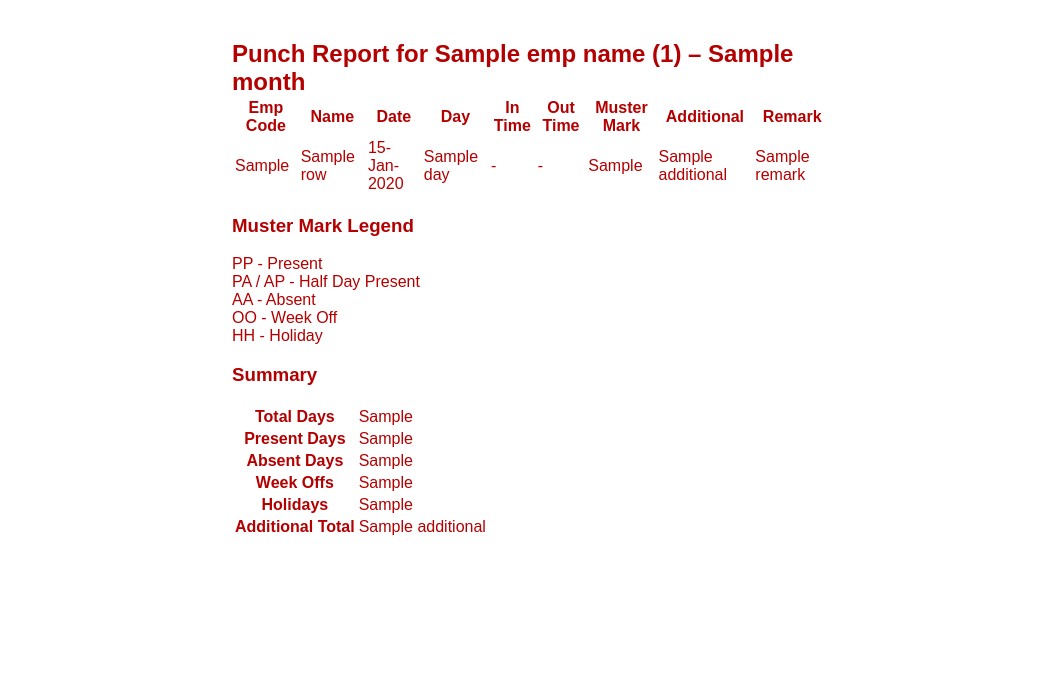
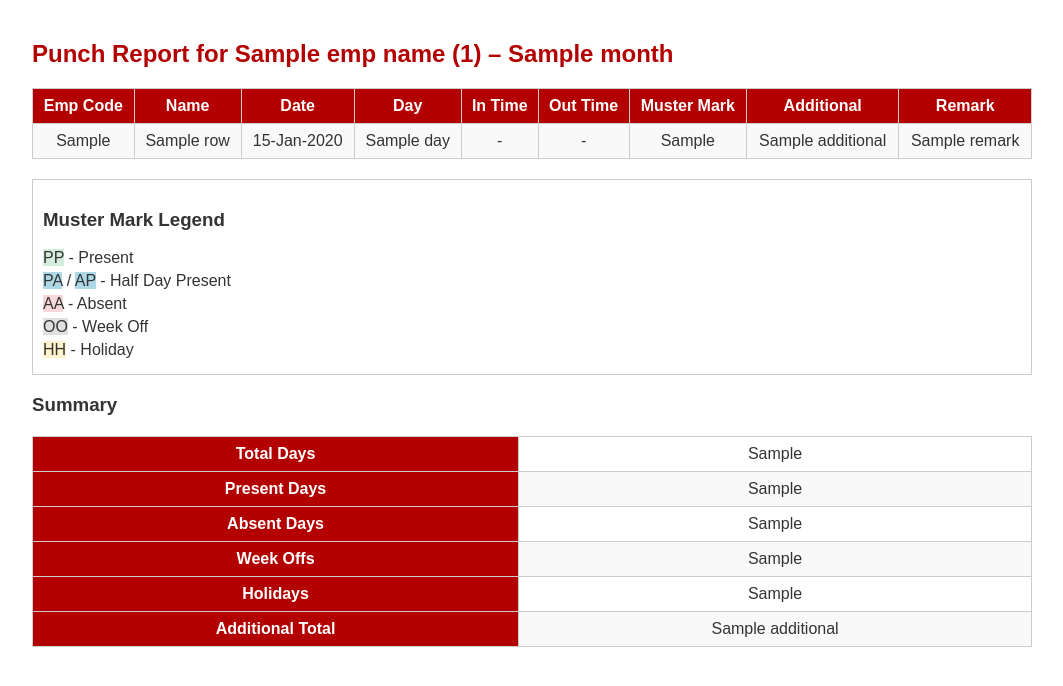
Before and after one commit to Subinkgh/Attendance_Module, a Flask app: template HR_Project/templates/report.html in a window 1280 px wide. Shown: the top 686 px of the page, without its empty margins (108-1171 px from the left). Run offline with Flask 3, Linux system fonts and the light colour scheme; the template is opened without the code that fills it: most values are stand-ins (such as "Sample title", 1, 10 or a date in 2020).

Commit message:
Add files via upload

```diff
--- a/HR_Project/static/style.css
+++ b/HR_Project/static/style.css
@@ -2,9 +2,9 @@
 body {
     font-family: Arial, sans-serif;
     background-color: #fff;
-    color: #b30000;
+    color: #333;
     padding: 40px;
-    max-width: 600px;
+    max-width: 1000px;
     margin: auto;
 }
 .header {
@@ -55,3 +55,33 @@ button {
 button:hover {
     background-color: #990000;
 }
+table {
+    border-collapse: collapse;
+    width: 100%;
+    margin-top: 20px;
+}
+th, td {
+    border: 1px solid #ccc;
+    padding: 8px;
+    text-align: center;
+}
+th {
+    background-color: #b30000;
+    color: white;
+}
+tr:nth-child(even) {
+    background-color: #f9f9f9;
+}
+.muster-PP { background-color: #d4edda; }
+.muster-PA, .muster-AP { background-color: #add8e6; }
+.muster-AA { background-color: #f8d7da; }
+.muster-OO { background-color: #e0e0e0; }
+.muster-HH { background-color: #fff3cd; }
+.legend-box {
+    margin-top: 20px;
+    padding: 10px;
+    border: 1px solid #ccc;
+}
+.legend-item {
+    margin-bottom: 5px;
+}
```
